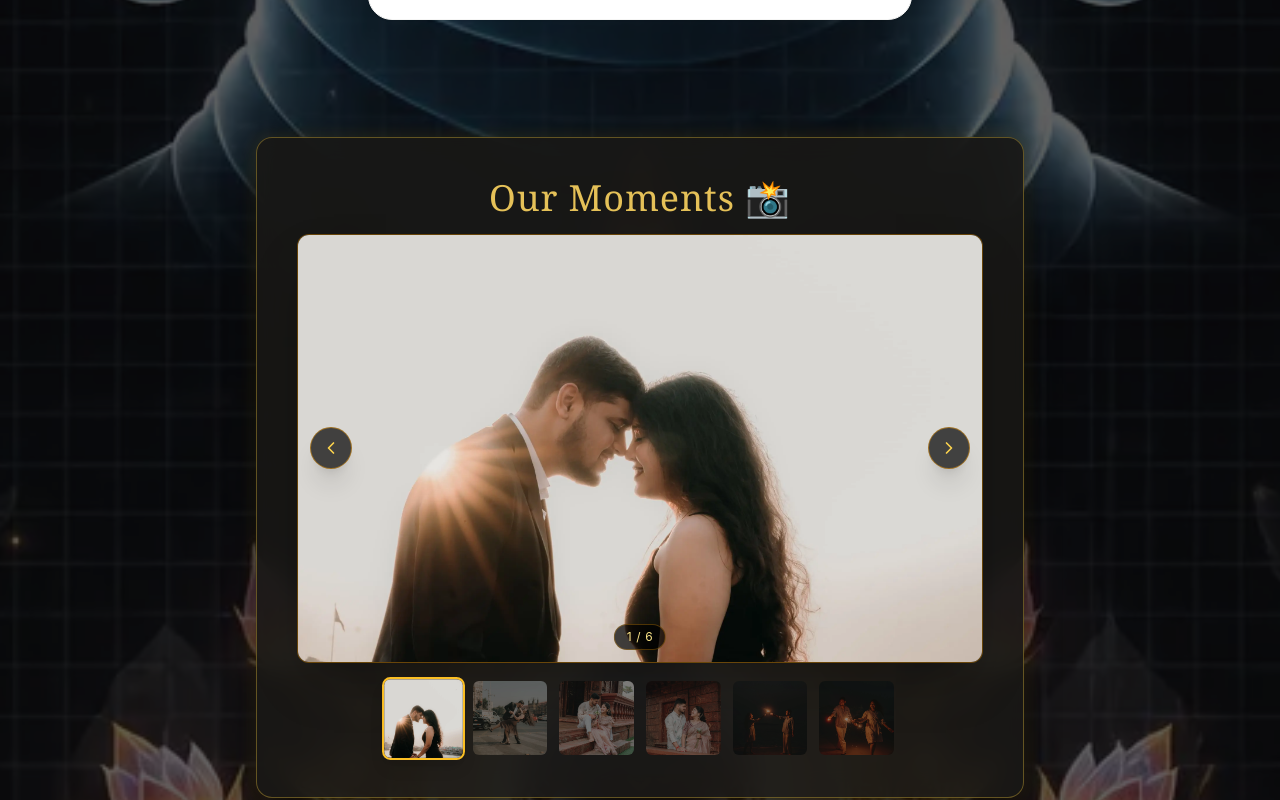
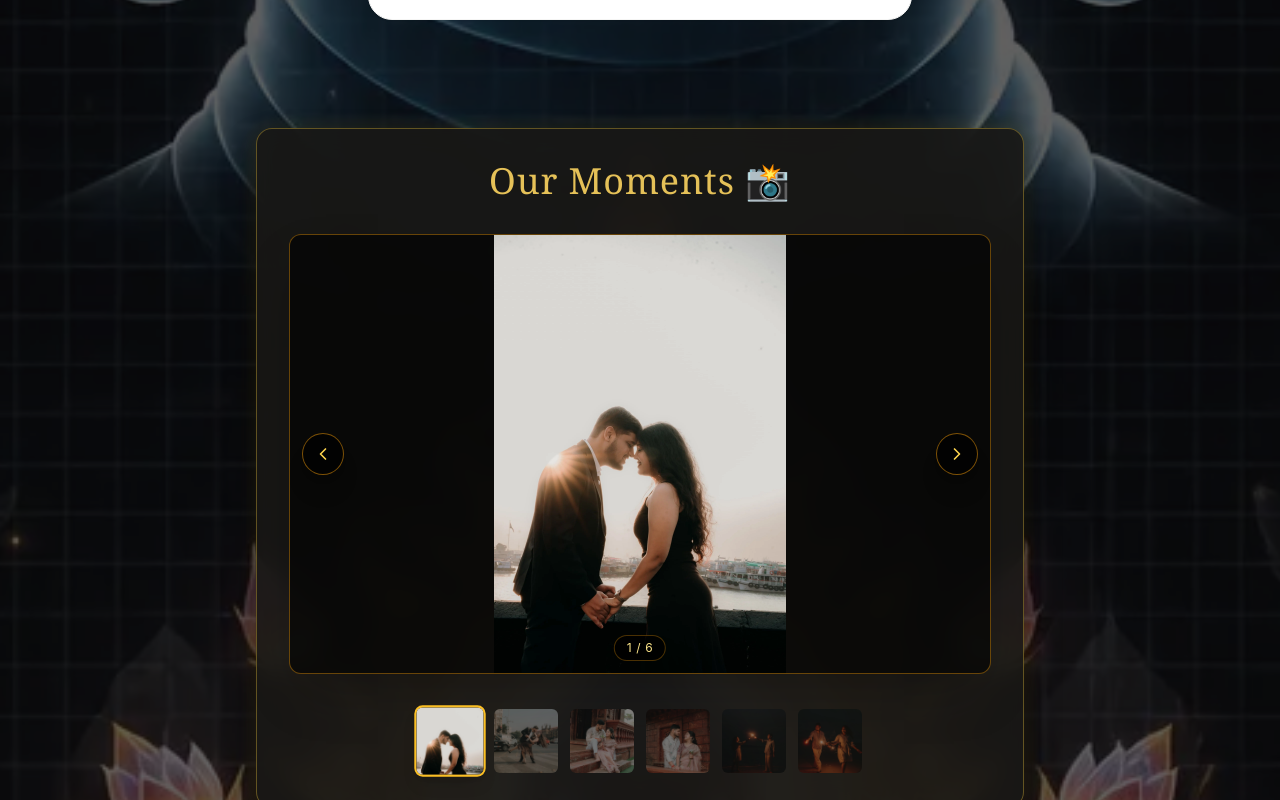
Before and after one commit to Adoniskingx/AD, a React (Vite) app in the folder adarsh-divyansha-wedding/: page / in a window 1280 px wide. Shown: the part 1800-2600 px from the top of the page. Built offline with nearby package versions, Linux system fonts and the light colour scheme.

Commit message:
Refactor Gallery component layout and styles
Updated styling and layout for the gallery component, including adjustments to padding, height, and image display.

```diff
--- a/adarsh-divyansha-wedding/src/components/Gallery.tsx
+++ b/adarsh-divyansha-wedding/src/components/Gallery.tsx
@@ -17,21 +17,21 @@ export const Gallery: React.FC = () => {
   };
 
   return (
-    <section className="relative min-h-screen flex items-center justify-center px-4 py-8">
-      <div className="w-full max-w-3xl mx-auto card-dark-gold rounded-2xl p-6 md:p-10 shadow-2xl text-center flex flex-col justify-between max-h-[92vh]">
+    <section className="relative min-h-screen flex items-center justify-center px-4 py-6">
+      <div className="w-full max-w-3xl mx-auto card-dark-gold rounded-2xl p-5 md:p-8 shadow-2xl text-center flex flex-col justify-between h-[88vh] md:h-[85vh]">
 
         {/* Section Heading */}
-        <h2 className="text-3xl md:text-4xl font-serif text-gold mb-4 tracking-wide">
+        <h2 className="text-3xl md:text-4xl font-serif text-gold mb-2 tracking-wide">
           Our Moments 📸
         </h2>
 
-        {/* Main Carousel Image View */}
-        <div className="relative w-full aspect-[4/3] md:aspect-[16/10] overflow-hidden rounded-xl border border-amber-500/40 bg-black/60 shadow-2xl mb-4 my-auto">
+        {/* Main Carousel Image View (Optimized height for single-screen fit) */}
+        <div className="relative w-full flex-1 max-h-[55vh] overflow-hidden rounded-xl border border-amber-500/40 bg-black/60 shadow-2xl my-2 flex items-center justify-center">
           <img
             src={images[currentIndex]}
             alt={`Wedding Memory ${currentIndex + 1}`}
             loading="lazy"
-            className="w-full h-full object-cover transition-all duration-500"
+            className="w-full h-full object-contain transition-all duration-500"
           />
 
           {/* Navigation Buttons */}
@@ -58,7 +58,7 @@ export const Gallery: React.FC = () => {
         </div>
 
         {/* Thumbnail Selector Grid */}
-        <div className="grid grid-cols-6 gap-2 max-w-lg mx-auto">
+        <div className="grid grid-cols-6 gap-2 max-w-md mx-auto mt-2">
           {images.map((img: string, idx: number) => (
             <button
               key={idx}
```
